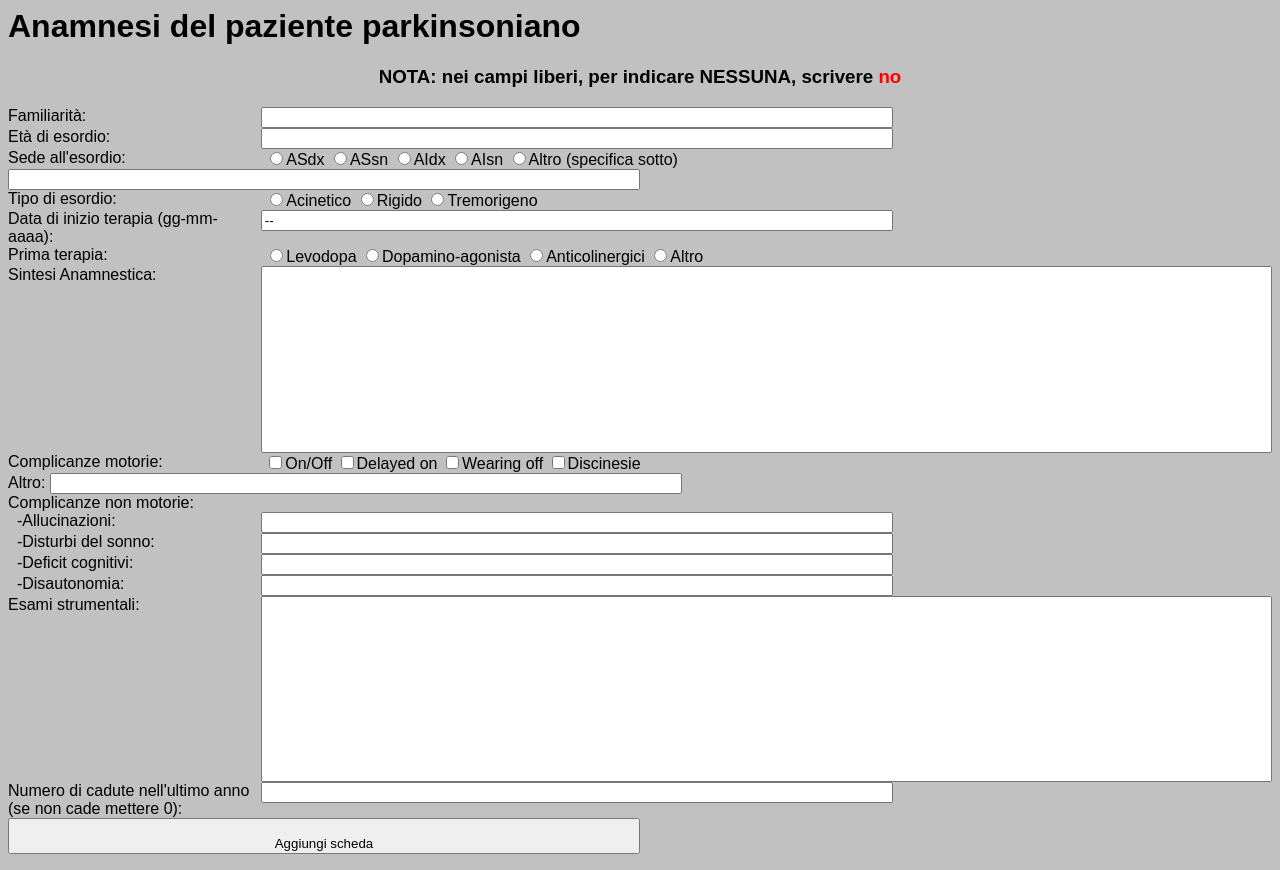
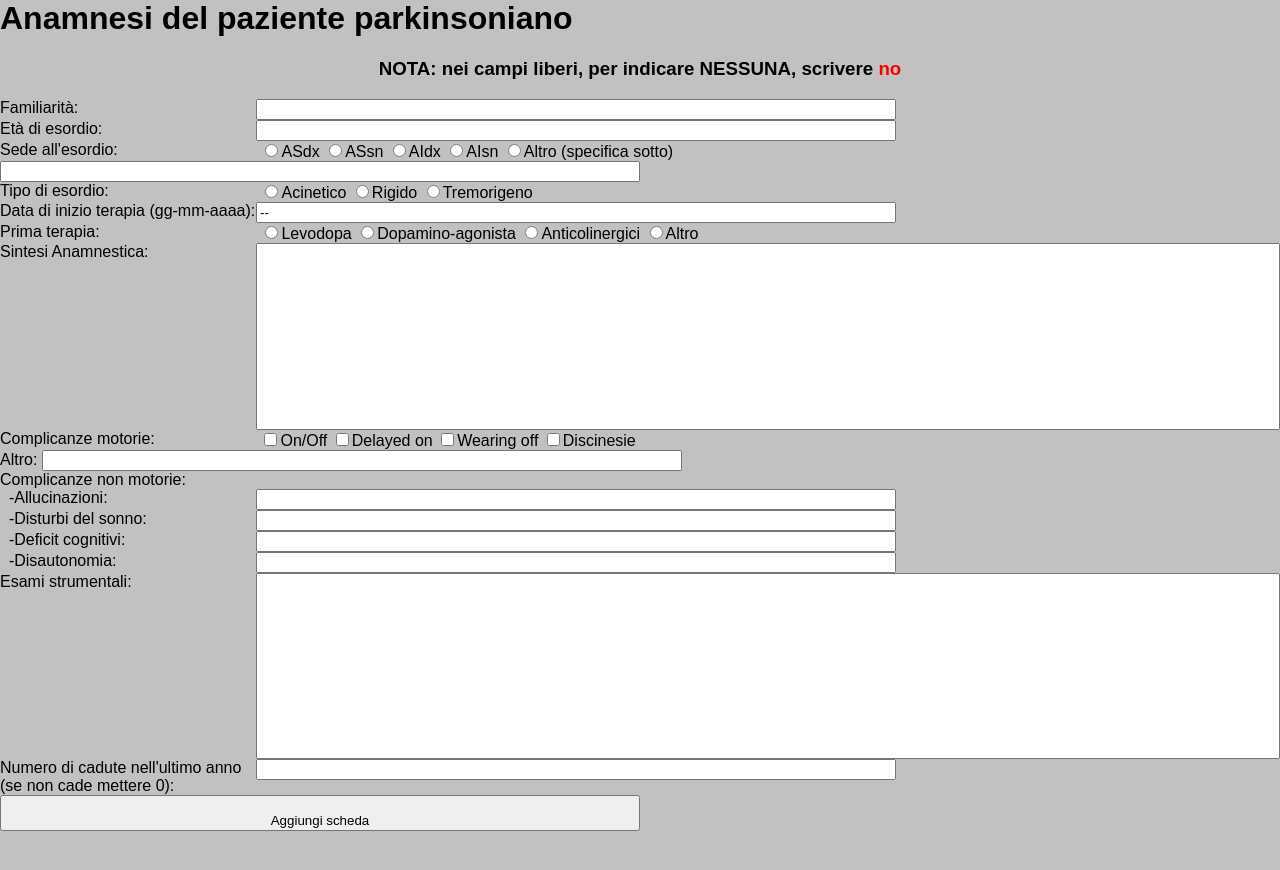
Before and after one commit to luciomarinelli/ambulatorio, a PHP site: page /anamnesipd.php?idpz=1 in a window 1280 px wide. After the commit the page ends 831 px from the top, so only its background shows below. Run offline with PHP 8.4, Linux system fonts and the light colour scheme; data that the repository does not hold is empty.

Commit message:
Improved CSS

```diff
--- a/ambulatorio_all.css
+++ b/ambulatorio_all.css
@@ -1,4 +1,4 @@
-body {font-family: sans-serif; background-color: #C1C1C1; font-size: 16px}
+body {font-family: sans-serif; background-color: #C1C1C1; font-size: 16px; margin: 0px 0px 0px 0px}
 
 textarea {resize: none; width: 60em}
 
--- a/ambulatorio_mobile.css
+++ b/ambulatorio_mobile.css
@@ -8,5 +8,5 @@ textarea {width: 100%}
 
 .form_riga {margin-top: 1em}
 .form_sn {width: 100%; display: block}
-.form_dx {width: 100%; display: block}
-.textarea_dx {width: 100%; display: block}
+.form_dx {width: 95%; display: block}
+.textarea_dx {width: 95%; display: block}
```
